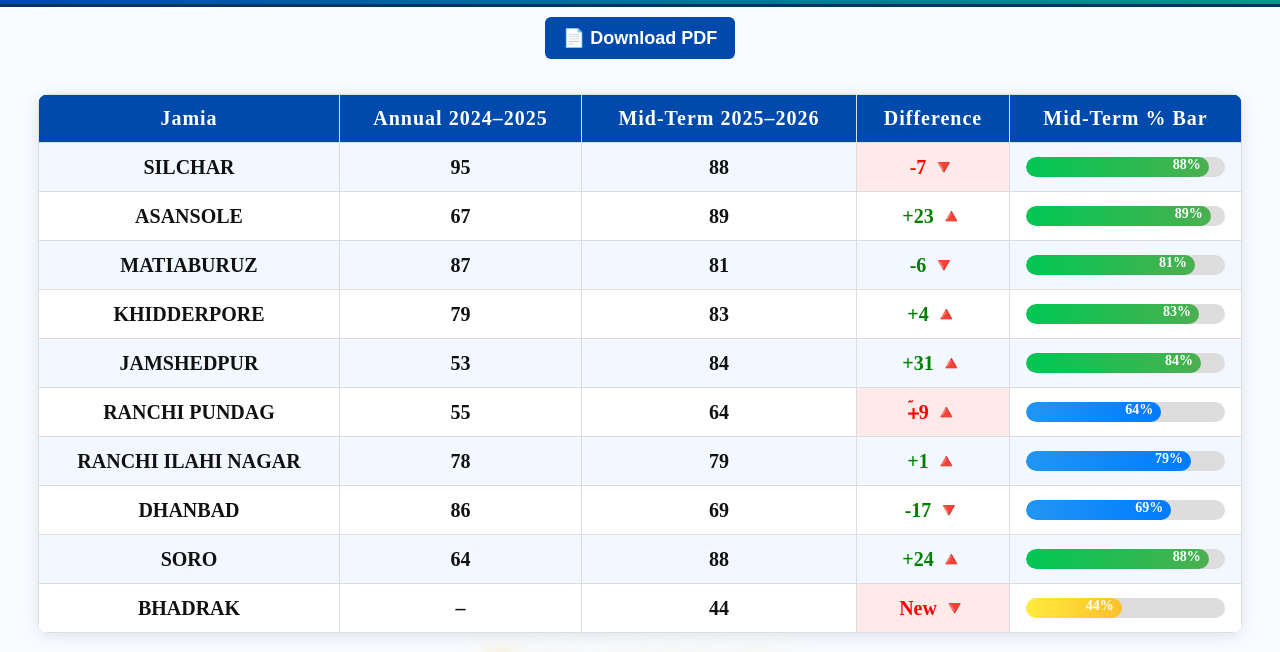
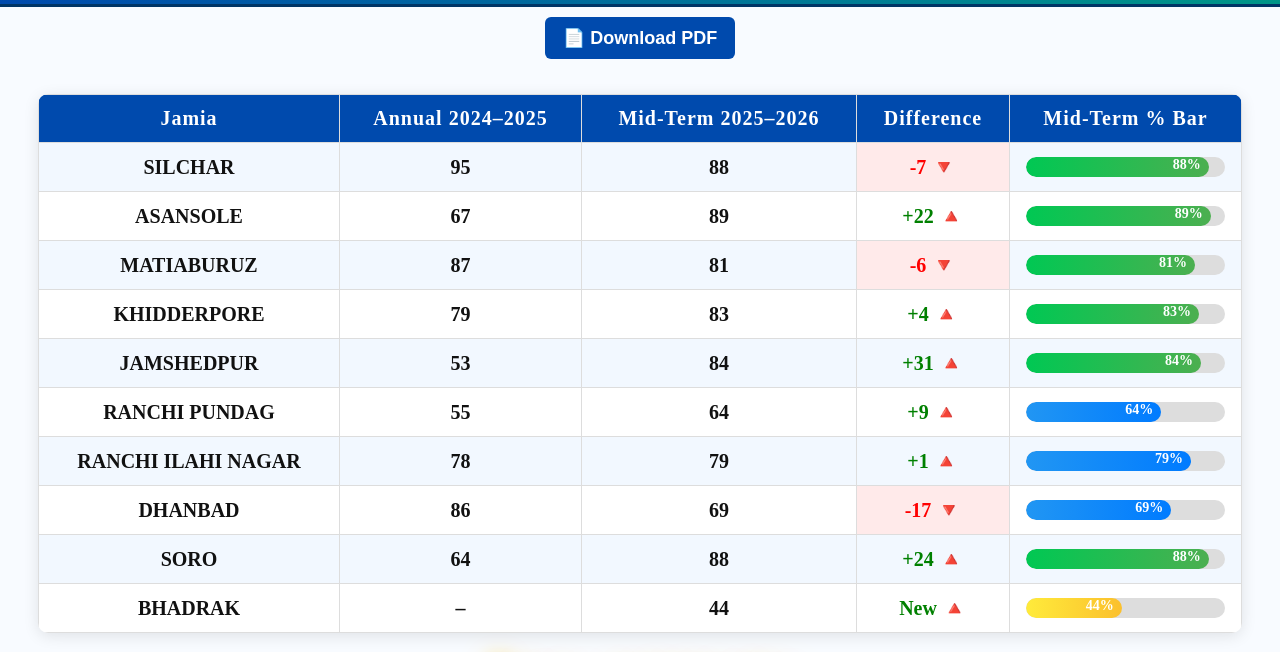
Before and after one commit to kolregjmrecord-eng/compair, a plain HTML site: page index.html in a window 1280 px wide. Shown: the part 300-952 px from the top of the page. Drawn offline with Linux system fonts and the light colour scheme; a web font is replaced by a local one.

Commit message:
Update index.html

```diff
--- a/index.html
+++ b/index.html
@@ -5,13 +5,11 @@
 <meta name="viewport" content="width=device-width, initial-scale=1.0">
 <title>Jamia Comparison Report 2024–2026</title>
 
-<!-- Urdu Font -->
 <style>
 @font-face {
   font-family: 'JameelNoori';
   src: url('JameelNooriRegular.ttf') format('truetype');
 }
-
 body {
   font-family: 'JameelNoori', serif;
   font-weight: bold;
@@ -20,20 +18,17 @@ body {
   color: #111;
   text-align: center;
 }
-
 header {
   background: linear-gradient(90deg, #004aad, #009688);
   color: white;
   padding: 30px 10px 25px;
   border-bottom: 3px solid #003566;
 }
-
 header img {
   height: 130px;
   vertical-align: middle;
   margin-right: 15px;
 }
-
 header h1 {
   display: inline-block;
   font-size: 40px;
@@ -42,7 +37,6 @@ header h1 {
   letter-spacing: 1px;
   text-shadow: 0 0 10px rgba(255,255,255,0.4);
 }
-
 header h2 {
   margin: 10px 0 0;
   font-size: 45px;
@@ -51,7 +45,6 @@ header h2 {
   letter-spacing: 3px;
   text-shadow: 0 0 10px rgba(255,255,255,0.6);
 }
-
 button {
   padding: 10px 18px;
   background: #004aad;
@@ -63,9 +56,7 @@ button {
   margin: 10px;
   font-size: 18px;
 }
-button:hover {
-  background: #007bff;
-}
+button:hover { background: #007bff; }
 
 table {
   margin: 25px auto;
@@ -76,7 +67,6 @@ table {
   border-radius: 10px;
   overflow: hidden;
 }
-
 th, td {
   border: 1px solid #ddd;
   padding: 12px 16px;
@@ -88,9 +78,7 @@ th {
   color: white;
   letter-spacing: 1px;
 }
-
 tr:nth-child(even) {background: #f2f8ff;}
-
 .increase {color: green; font-weight: bold;}
 .decrease {color: red; font-weight: bold; background: #ffeaea;}
 .same {color: #b36b00; background: #fff5cc;}
@@ -136,7 +124,6 @@ footer {
   font-weight: bold;
   padding-bottom: 25px;
 }
-
 footer b {
   color: #000;
   font-family: 'JameelNoori', serif;
@@ -145,7 +132,6 @@ footer b {
 </head>
 
 <body>
-
 <header>
   <img src="logo.png" alt="Logo">
   <h1>Jamia Comparison Report Annual 2024–25 vs Mid Term 2025–26</h1>
@@ -163,15 +149,15 @@ footer b {
     <th>Mid-Term % Bar</th>
   </tr>
   <tr><td>SILCHAR</td><td>95</td><td>88</td><td class="decrease">-7 🔻</td><td></td></tr>
-  <tr><td>ASANSOLE</td><td>67</td><td>89</td><td class="increase">+23 🔺</td><td></td></tr>
-  <tr><td>MATIABURUZ</td><td>87</td><td>81</td><td class="increase">-6 🔻</td><td></td></tr>
+  <tr><td>ASANSOLE</td><td>67</td><td>89</td><td class="increase">+22 🔺</td><td></td></tr>
+  <tr><td>MATIABURUZ</td><td>87</td><td>81</td><td class="decrease">-6 🔻</td><td></td></tr>
   <tr><td>KHIDDERPORE</td><td>79</td><td>83</td><td class="increase">+4 🔺</td><td></td></tr>
   <tr><td>JAMSHEDPUR</td><td>53</td><td>84</td><td class="increase">+31 🔺</td><td></td></tr>
-  <tr><td>RANCHI PUNDAG</td><td>55</td><td>64</td><td class="decrease">+ۤۤ9 🔺</td><td></td></tr>
+  <tr><td>RANCHI PUNDAG</td><td>55</td><td>64</td><td class="increase">+9 🔺</td><td></td></tr>
   <tr><td>RANCHI ILAHI NAGAR</td><td>78</td><td>79</td><td class="increase">+1 🔺</td><td></td></tr>
-  <tr><td>DHANBAD</td><td>86</td><td>69</td><td class="increase">-17 🔻</td><td></td></tr>
+  <tr><td>DHANBAD</td><td>86</td><td>69</td><td class="decrease">-17 🔻</td><td></td></tr>
   <tr><td>SORO</td><td>64</td><td>88</td><td class="increase">+24 🔺</td><td></td></tr>
-  <tr><td>BHADRAK</td><td>–</td><td>44</td><td class="decrease">New 🔻</td><td></td></tr>
+  <tr><td>BHADRAK</td><td>–</td><td>44</td><td class="increase">New 🔺</td><td></td></tr>
 </table>
 
 <div id="rankContainer" class="rank"></div>
@@ -215,13 +201,11 @@ function showRanks(data) {
     if (!grouped[item.mid]) grouped[item.mid] = [];
     grouped[item.mid].push(item.jamia);
   });
-
   const uniqueScores = Object.keys(grouped).map(Number).sort((a, b) => b - a);
   const ranks = [];
   uniqueScores.forEach((score, i) => {
     ranks.push({ rank: i + 1, jamias: grouped[score], mid: score });
   });
-
   const rankDiv = document.getElementById("rankContainer");
   let html = "";
   ranks.slice(0, 3).forEach(r => {
```
